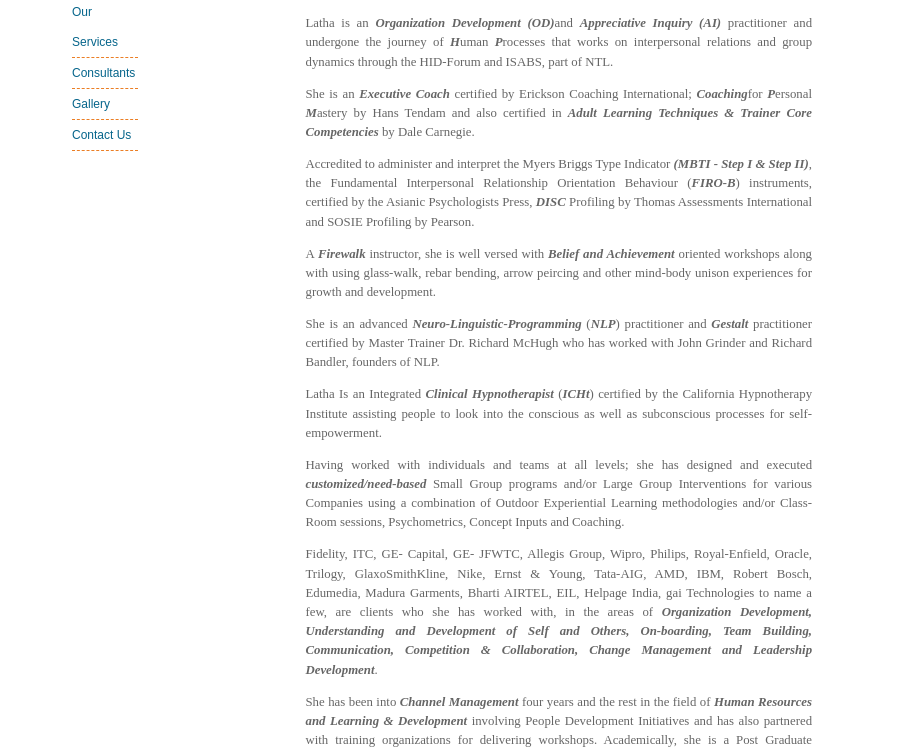
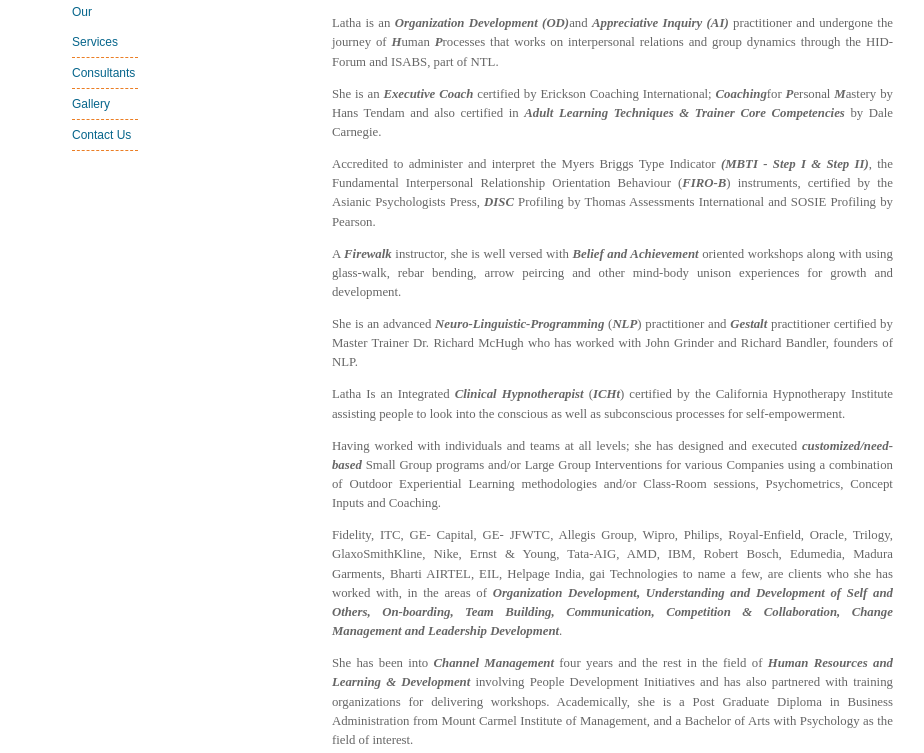
Before and after one commit to scratch/assignmentHtmlCss, a plain HTML site: page consultants_new.html in a window 1280 px wide. Shown: the part 175-928 px from the top of the page, without its empty margins (176-1100 px from the left). Drawn offline with Linux system fonts and the light colour scheme.

Commit message:
Some review comments; need to fix borders of consultant-text

```diff
--- a/consultants.css
+++ b/consultants.css
@@ -34,7 +34,7 @@ b, i {
 
 .vmenu-right-block {
   float: left;
-  width: 80%;
+  width: 90%;
 }
 
 .vmenu ul, li a {
@@ -54,26 +54,27 @@ b, i {
     text-decoration: none;
 }
 
-.all-consultants-container {
-  float: left;
-  padding:  10px 0 10px 18px;
-  width: 100%;
-}
-
-
 .consultant-banner-img  {
   float: left;
   padding:  25px 0 20px 18px;
+  /* Width should be relative to vmenu-right-block */
 }
-
 
 .consultant-banner-img img {
   max-width: 100%;
 }
 
+.all-consultants-container {
+  float: left;
+  padding:  10px 0 10px 18px;
+  width: 100%; /* Width should be same of vmenu-right-block */
+}
+
 .consultant-container {
   padding-bottom:  50px;
-  width: 100%;
+  width: 100%; /* Width same as all-consultants container.
+                 OR set this width to 100% and the divs inside
+		 consultant-image and consultant-text should derive from this? */
 }
 
 .consultant-container div {
@@ -94,7 +95,7 @@ b, i {
 
 .consultant-name  {
   font-family: Arial, serif;
-  font-size: 15pt;
+  font-size: 15pt; /* TODO: should be in em */
   font-weight: bold;
   color: #666666;
 }
@@ -108,18 +109,18 @@ b, i {
   text-align: justify;
   width: 75%;
   padding-right: 24%;
-  // margin-left: 2%;
+  padding-left: 10px;
 }
 
 .logo-text-mind  {
   color: #016589;
-  font-size: 14pt;
+  font-size: 14pt; /* TODO: should be in em */
   font-family: Sylfaen, serif;
   padding-left: 6px;
 }
 
 .logo-text-eye  {
   color: #f97b17;
-  font-size: 14pt;
+  font-size: 14pt; /* TODO: should be in em */
   font-family: Sylfaen, serif;
 }
```
